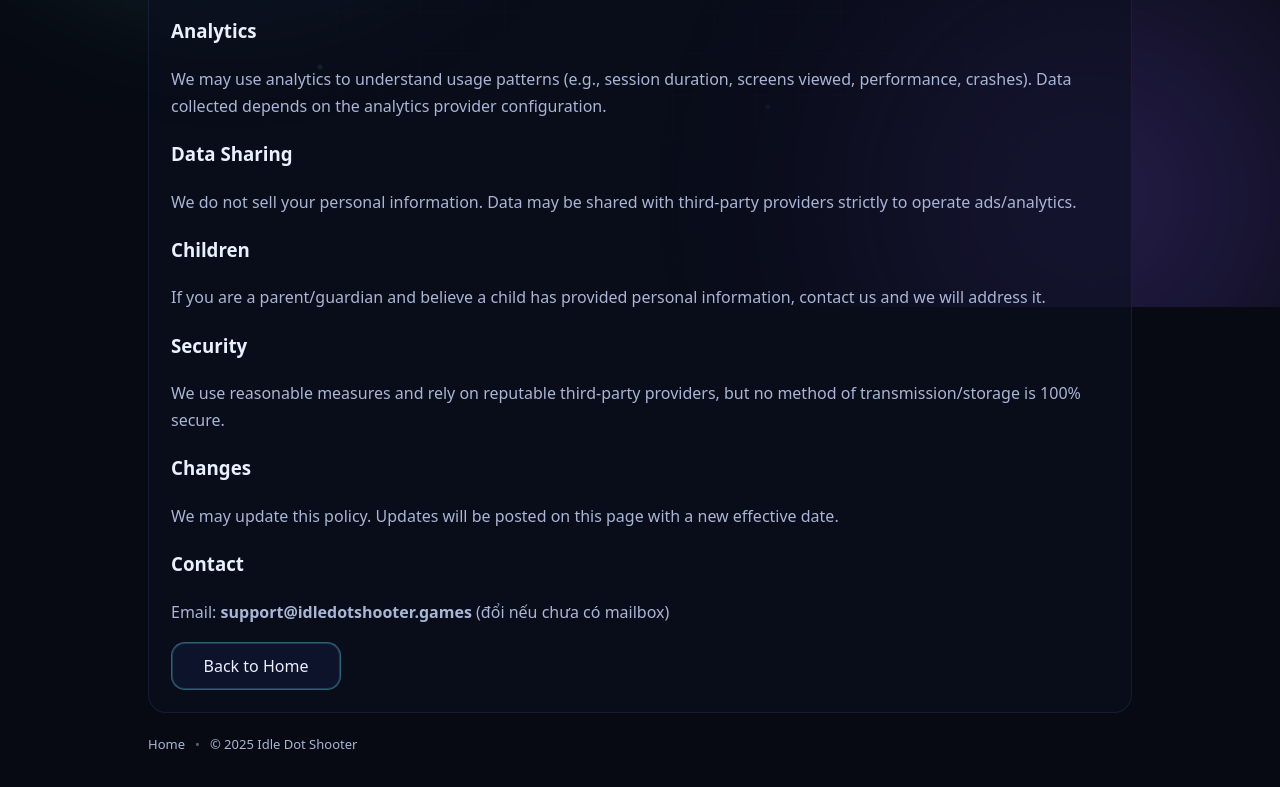
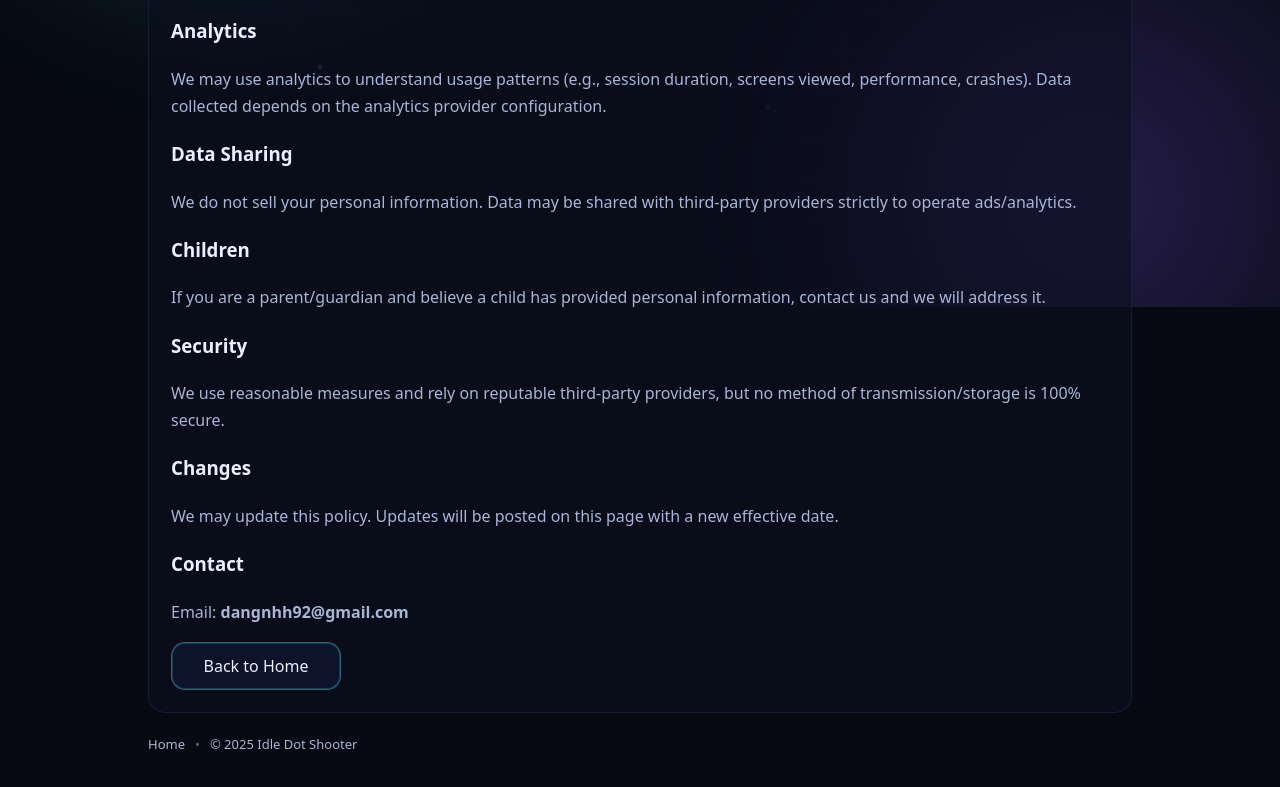
Before and after one commit to dangnhh92/dotshooter_landing, a plain HTML site: page policy.html in a window 1280 px wide. Shown: the part 493-1280 px from the top of the page. Drawn offline with Linux system fonts and the light colour scheme.

Commit message:
Update contact email in policy.html

```diff
--- a/policy.html
+++ b/policy.html
@@ -78,7 +78,7 @@
 
         <h3 style="color:var(--text); margin-top:18px">Contact</h3>
         <p>
-          Email: <strong>support@idledotshooter.games</strong> (đổi nếu chưa có mailbox)
+          Email: <strong>dangnhh92@gmail.com</strong>
         </p>
       </div>
 
```
